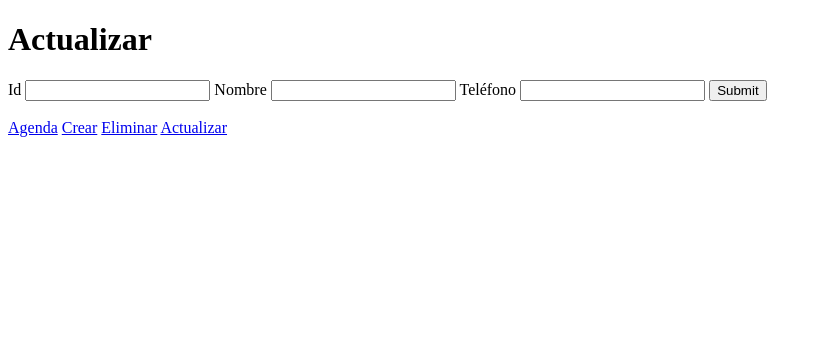
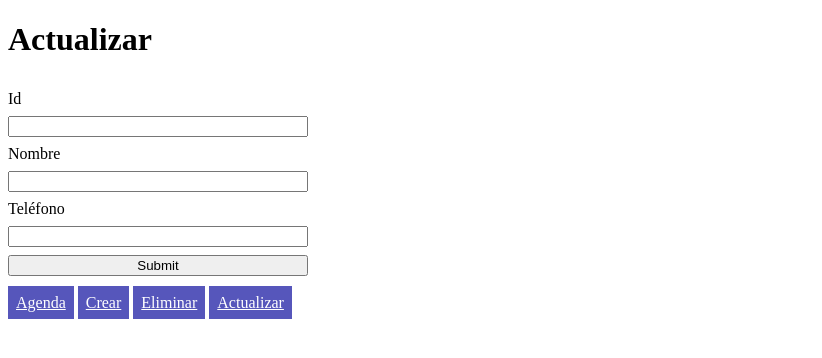
Before and after one commit to IanMercadal/Ejercicios_PHP, a PHP site: page /update.php in a window 1280 px wide. Shown: the top 358 px of the page, without its empty margins (0-822 px from the left). Run offline with PHP 8.4, Linux system fonts and the light colour scheme; data that the repository does not hold is empty.

Commit message:
feat: :art: Añadiendo estilos a todo

```diff
--- /dev/null
+++ b/Agenda_BBDD/estilos/estilos.css
@@ -0,0 +1,14 @@
+.link-boton{
+    width: 50px;
+    height: 20px;
+    background-color: rgb(86, 86, 187);
+    color: white;
+    padding: 0.5rem;
+}
+form{
+    margin-top: 2rem;
+    display: flex;
+    flex-direction: column;
+    gap: 0.5rem;
+    max-width: 300px;
+}
--- a/Agenda_BBDD/index.php
+++ b/Agenda_BBDD/index.php
@@ -41,7 +41,7 @@ if($_POST){
     <title></title>
     <meta name="description" content="">
     <meta name="viewport" content="width=device-width, initial-scale=1">
-    <link rel="stylesheet" href="">
+    <link rel="stylesheet" href="estilos/estilos.css">
 </head>
 
 <body>
@@ -50,9 +50,9 @@ if($_POST){
         <h1>Login</h1>
 
         <form method="POST">
-            <label>Nombre</label>
+            <label>Nombre - Ian</label>
             <input type="text" name="nombre">
-            <label>Password</label>
+            <label>Password - Miau</label>
             <input type="text" name="password">
 
             <input type="submit">
--- a/Agenda_BBDD/update.php
+++ b/Agenda_BBDD/update.php
@@ -34,7 +34,7 @@
         <title></title>
         <meta name="description" content="">
         <meta name="viewport" content="width=device-width, initial-scale=1">
-        <link rel="stylesheet" href="">
+        <link rel="stylesheet" href="estilos/estilos.css">
     </head>
     <body>
         <h1>Actualizar</h1>
@@ -69,9 +69,9 @@
     </form>
 
     <br>
-    <a href="agenda.php">Agenda</a>
-    <a href="create.php">Crear</a>
-    <a href="delete.php">Eliminar</a>
-    <a href="update.php">Actualizar</a>
+    <a href="agenda.php" class="link-boton">Agenda</a>
+    <a href="create.php" class="link-boton">Crear</a>
+    <a href="delete.php" class="link-boton">Eliminar</a>
+    <a href="update.php" class="link-boton">Actualizar</a>
     </body>
 </html>
```
Also changed, not shown: Agenda_BBDD/agenda.php (+5 -4 lines), Agenda_BBDD/create.php (+5 -5 lines), Agenda_BBDD/delete.php (+5 -5 lines), Agenda_BBDD/estilos.css/estilos.css (deleted).
